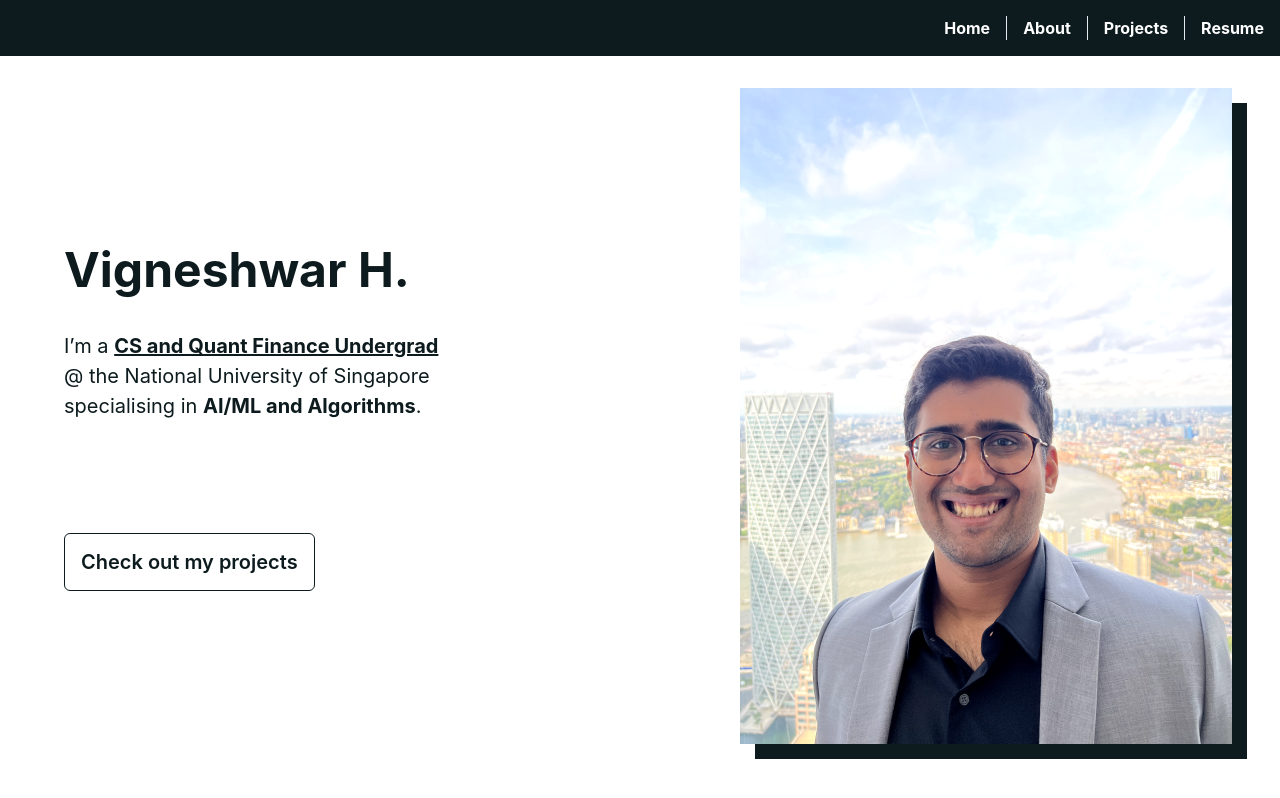
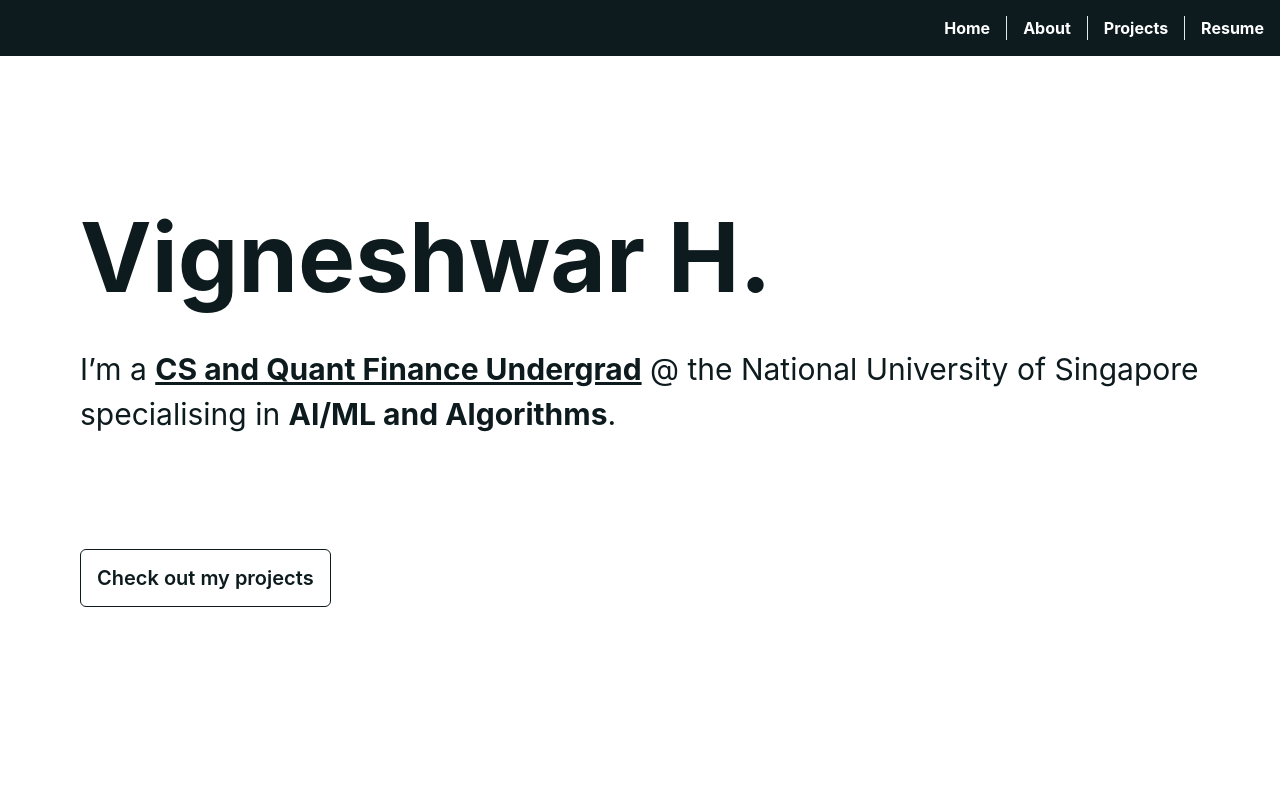
Before and after one commit to vigonometry/my-portfolio, a Next.js app: page / in a window 1280 px wide. Built offline with nearby package versions, Linux system fonts and the light colour scheme.

Commit message:
Refine portfolio pages

```diff
--- a/pages/index.tsx
+++ b/pages/index.tsx
@@ -1,27 +1,63 @@
-import { Button, Heading, Link, HStack, Img, Spacer, Stack, Text, VStack } from '@chakra-ui/react'
-import Head from 'next/head'
-import Image from 'next/image'
-import styles from '../styles/Home.module.css'
-import NextLink from 'next/link'
+import styles from "../styles/Home.module.css";
+import {
+  Button,
+  Heading,
+  Text,
+  VStack,
+  useColorMode,
+} from "@chakra-ui/react";
+import NextLink from "next/link";
+
 export default function Home() {
+  const { colorMode } = useColorMode();
+
   return (
     <div className={styles.container}>
-      <Stack flexDir={{lg: "row", base:"column"}} p={4} align="center" justifyContent="center" justifyItems="center">
-        <VStack p={4} align={{lg: "baseline", base:"center"}} spacing={8}>
-          <Heading as="h1" textColor="#0D1B1E" fontWeight="bold" fontSize={{lg: '5xl', base: '3xl'}} textAlign={{lg: 'left', base: 'center'}}>
-           Vigneshwar H.
+      <VStack
+        align={{ lg: "baseline", base: "center" }}
+        spacing={8}
+        p={4}
+        pt="6rem"
+        m={8}
+      >
+          <Heading
+            as="h1"
+            textColor={colorMode == "light" ? "#0D1B1E" : "#FFFFFF"}
+            fontWeight="bold"
+            fontSize={{ lg: "8xl", base: "5xl" }}
+            textAlign={{ lg: "left", base: "center" }}
+          >
+            Vigneshwar H.
           </Heading>
-          <Text textColor="#0D1B1E" fontWeight="normal" fontSize={{lg: 'xl', base:'lg'}} textAlign={{lg: 'left', base: 'center'}} w="60%">
-            I’m a <u><b>CS and Quant Finance Undergrad</b></u> @ the National University of Singapore specialising in <b>AI/ML and Algorithms</b>.
+          <Text
+            textColor={colorMode == "light" ? "#0D1B1E" : "#FFFFFF"}
+            fontWeight="normal"
+            fontSize={{ lg: "3xl", base: "lg" }}
+            textAlign={{ lg: "left", base: "center" }}
+          >
+            I’m a{" "}
+            <u>
+              <b>CS and Quant Finance Undergrad</b>
+            </u>{" "}
+            @ the National University of Singapore specialising in{" "}
+            <b>AI/ML and Algorithms</b>.
           </Text>
-          <br/><br/>
-          <Button variant="outline" size={{lg: "xl", base: "lg"}} textColor="#0D1B1E" fontSize={{lg: 'xl', base:'lg'}} textAlign={{lg: 'left', base: 'center'}} as={NextLink} href="/projects" p={4} borderColor="#0D1B1E">
+          <br />
+          <br />
+          <Button
+            variant="outline"
+            size={{ lg: "xl", base: "lg" }}
+            textColor={colorMode == "light" ? "#0D1B1E" : "#FFFFFF"}
+            fontSize={{ lg: "xl", base: "lg" }}
+            textAlign={{ lg: "left", base: "center" }}
+            as={NextLink}
+            href="#projects"
+            p={4}
+            borderColor={colorMode == "light" ? "#0D1B1E" : "#FFFFFF"}
+          >
             Check out my projects
           </Button>
-        </VStack>
-        <Img src="/assets/Vignesh.png" display={{lg: "inline", base:"none"}} boxShadow="15px 15px #0d1b1e"/>
-      </Stack>
-
+      </VStack>
     </div>
-  )
+  );
 }
```
Also changed, not shown: components/card/ProjectCard.tsx (+1 -6 lines), pages/about.tsx (+56 -22 lines), pages/projects.tsx (+14 -19 lines).
